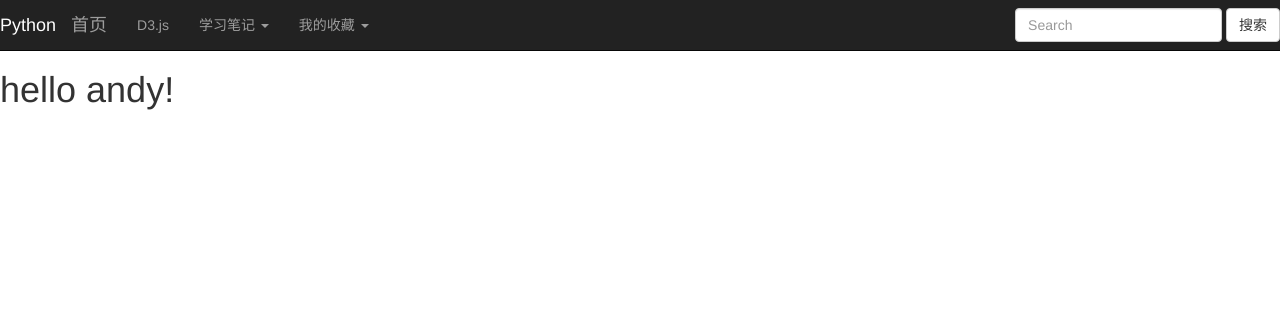
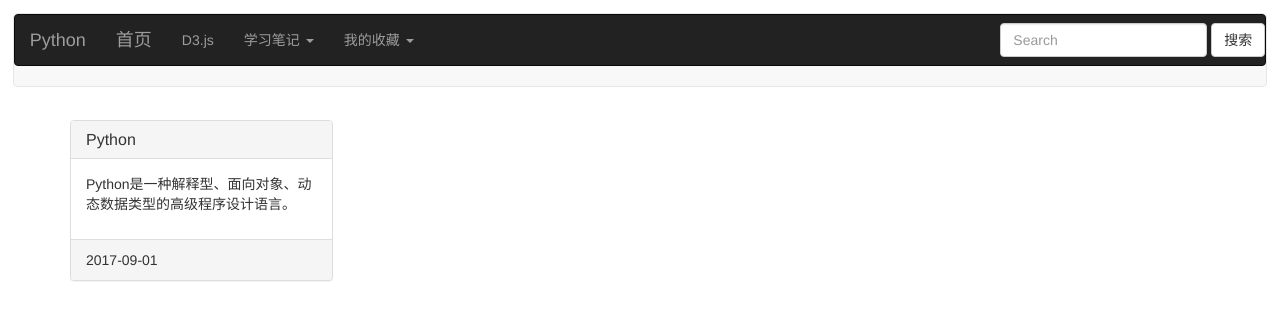
Before and after one commit to auzurdragon/mywebsite, a Django app: page / in a window 1280 px wide. Shown: the top 320 px of the page. Run offline with Django 3.2, Linux system fonts and the light colour scheme; some libraries are stand-ins or nearby versions.

Commit message:
mongoengine

```diff
--- /dev/null
+++ b/mywebsite/models.py
@@ -0,0 +1,2 @@
+# -*- coding:utf-8 -*-
+from mongoengine import *
--- a/mywebsite/settings.py
+++ b/mywebsite/settings.py
@@ -11,6 +11,10 @@ https://docs.djangoproject.com/en/1.11/ref/settings/
 """
 
 import os
+from mongoengine import connect
+
+# 建立对数据库的连接
+connect("iTROdb", host="47.92.72.108", port=28010)
 
 # Build paths inside the project like this: os.path.join(BASE_DIR, ...)
 BASE_DIR = os.path.dirname(os.path.dirname(os.path.abspath(__file__)))
--- a/templates/index.html
+++ b/templates/index.html
@@ -27,8 +27,9 @@
         <title>淡墨青衫-书山有路勤为径, 学海无涯苦作舟</title>
     </head>
     <body>
+        <div class="contianer nav" role="navigation" style="margin:1%">
             <nav class="navbar navbar-default" role="navigation">
-            <div class="container-fluid">
+                <!-- <div class="container-fluid"> -->
                     <!--  -->
 
                     <!-- 导航栏中的文本
@@ -41,7 +42,7 @@
                         .navbar-inverse ,反色效果, 黑底白字
                         .navbar-fixed-top, 固定在顶部
                     -->
-                <div class="navbar navbar-inverse navbar-fixed-top">
+                    <div class="navbar navbar-inverse">
                         <ul class="nav navbar-nav">
                             <!-- li.active标记为活跃 -->
                             <div class="navbar-header">
@@ -90,9 +91,25 @@
                             <button type="submit" class="btn btn-default">搜索</button>
                         </form>
                     </div>
-
+                <!-- </div> -->
+            </nav>
         </div>
-        </nav>
-        <h1>hello andy!</h1>
+        <div class="container body">
+            <div class="row">
+                <div class="col-md-3">
+                    <div class="panel panel-default">
+                        <div class="panel-heading">
+                            <H4 class="panel-title">Python</H4>
+                        </div>
+                        <div class="panel-body">
+                            <p>Python是一种解释型、面向对象、动态数据类型的高级程序设计语言。</p>
+                        </div>
+                        <div class="panel-footer">
+                            2017-09-01
+                        </div>
+                    </div>
+                </div>
+            </div>
+        </div>
     </body>
 </html>
```
Lines whose indentation alone changed are shown as unchanged.
